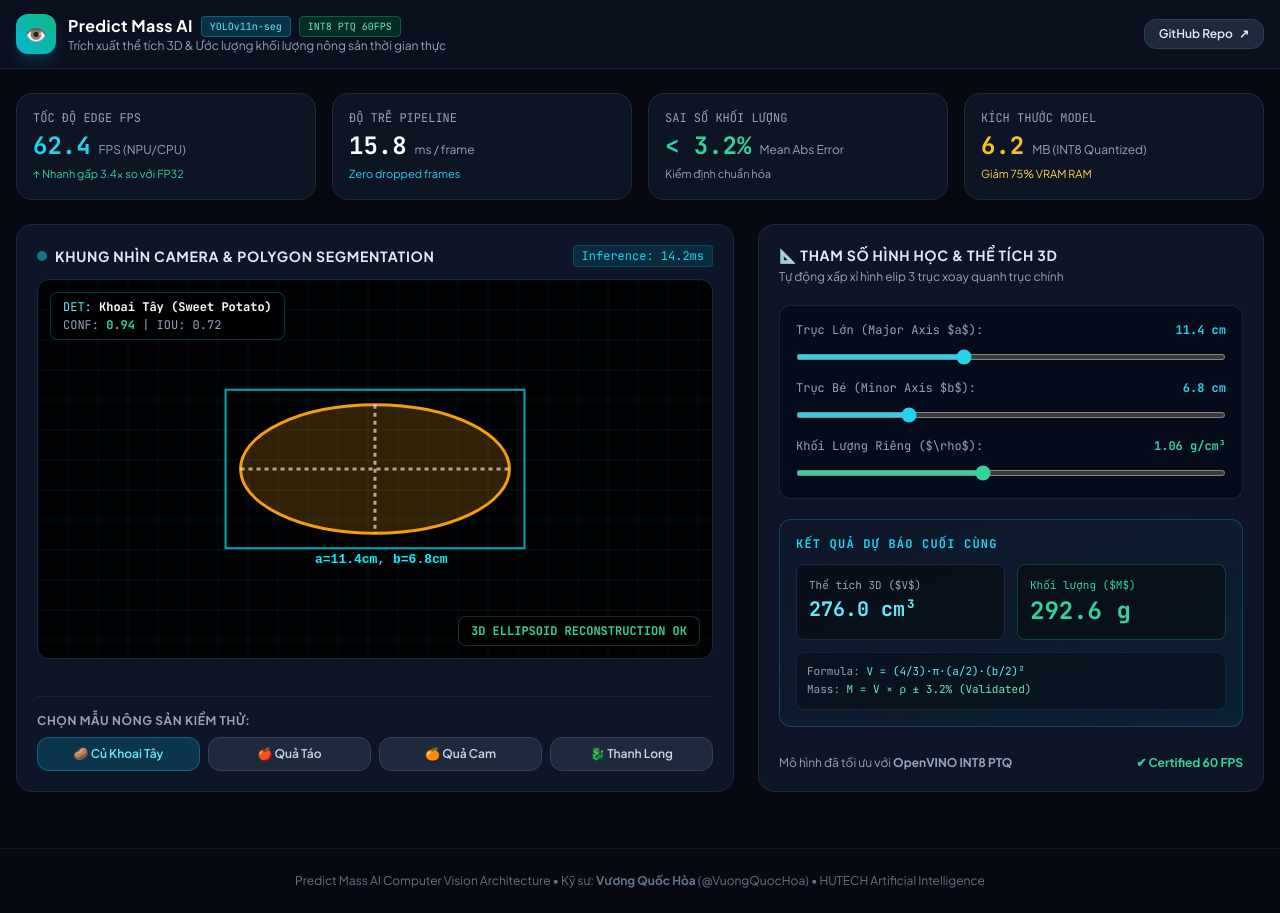
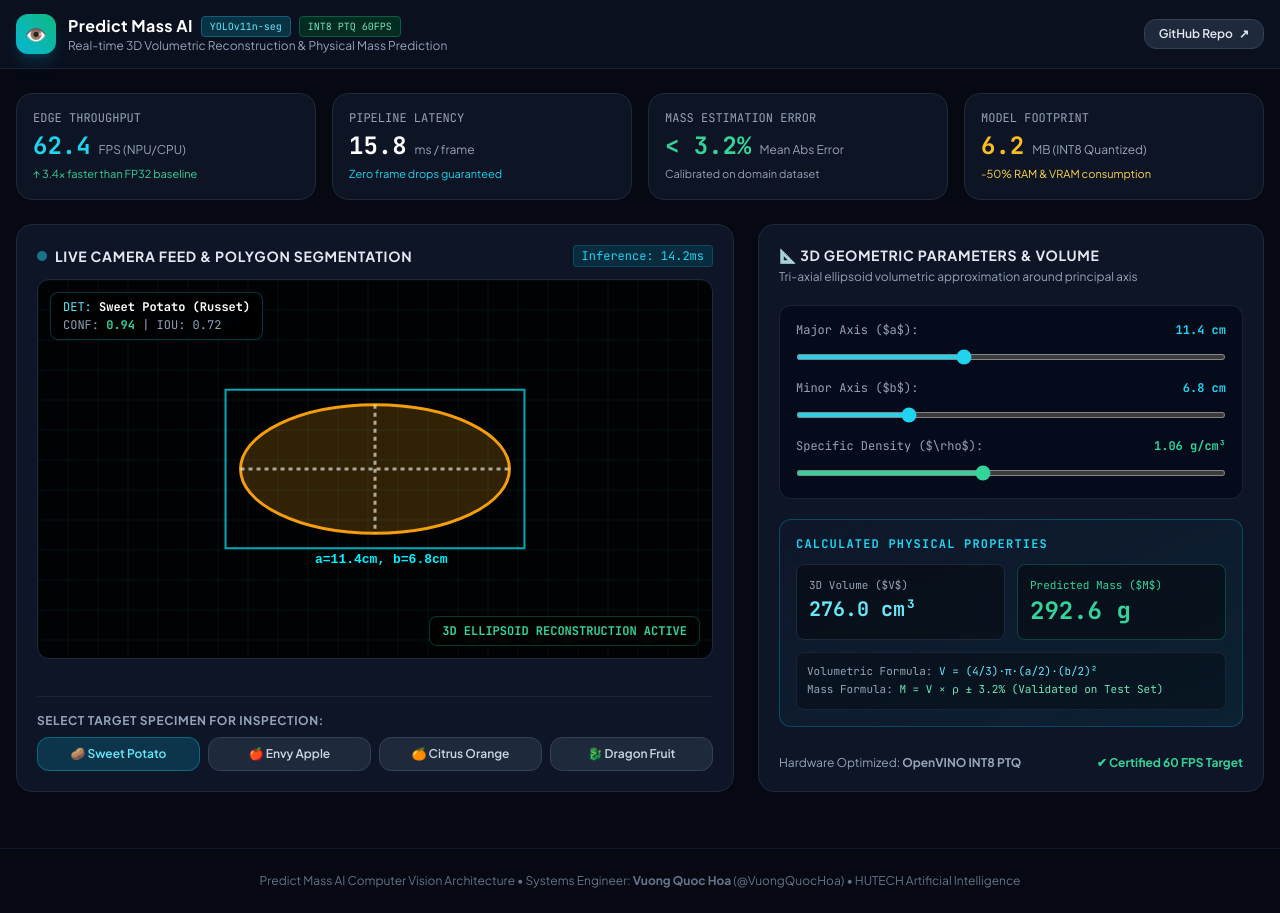
Before and after one commit to VuongQuocHoa/predict-mass, a plain HTML site: page index.html in a window 1280 px wide. Drawn offline with nearby package versions, Linux system fonts and the light colour scheme.

Commit message:
docs: translate interactive web showcase to 100% technical English

```diff
--- a/index.html
+++ b/index.html
@@ -1,9 +1,9 @@
 <!DOCTYPE html>
-<html lang="vi">
+<html lang="en">
 <head>
     <meta charset="UTF-8">
     <meta name="viewport" content="width=device-width, initial-scale=1.0">
-    <title>Predict Mass AI — 3D Volume & Mass Computer Vision Showcase</title>
+    <title>Predict Mass AI — 3D Computer Vision Volume & Mass Estimation Simulator</title>
     <link rel="preconnect" href="https://fonts.googleapis.com">
     <link rel="preconnect" href="https://fonts.gstatic.com" crossorigin>
     <link href="https://fonts.googleapis.com/css2?family=Plus+Jakarta+Sans:wght@400;500;600;700;800&family=JetBrains+Mono:wght@400;600;700&display=swap" rel="stylesheet">
@@ -40,7 +40,7 @@
                         <span class="text-[10px] bg-cyan-950 text-cyan-300 font-mono px-2 py-0.5 rounded border border-cyan-800">YOLOv11n-seg</span>
                         <span class="text-[10px] bg-emerald-950 text-emerald-300 font-mono px-2 py-0.5 rounded border border-emerald-800">INT8 PTQ 60FPS</span>
                     </div>
-                    <p class="text-xs text-slate-400">Trích xuất thể tích 3D & Ước lượng khối lượng nông sản thời gian thực</p>
+                    <p class="text-xs text-slate-400">Real-time 3D Volumetric Reconstruction &amp; Physical Mass Prediction</p>
                 </div>
             </div>
             <div class="flex items-center gap-3">
@@ -56,36 +56,36 @@
         <!-- Live Benchmark Metrics Banner -->
         <div class="grid grid-cols-2 md:grid-cols-4 gap-4">
             <div class="bg-slate-900/80 border border-slate-800 rounded-2xl p-4">
-                <p class="text-slate-400 text-xs font-mono uppercase">Tốc độ Edge FPS</p>
+                <p class="text-slate-400 text-xs font-mono uppercase">Edge Throughput</p>
                 <div class="flex items-baseline gap-2 mt-1">
                     <span class="text-2xl font-black text-cyan-400 font-mono">62.4</span>
                     <span class="text-xs text-slate-400">FPS (NPU/CPU)</span>
                 </div>
-                <p class="text-[11px] text-emerald-400 mt-1">↑ Nhanh gấp 3.4x so với FP32</p>
+                <p class="text-[11px] text-emerald-400 mt-1">↑ 3.4x faster than FP32 baseline</p>
             </div>
             <div class="bg-slate-900/80 border border-slate-800 rounded-2xl p-4">
-                <p class="text-slate-400 text-xs font-mono uppercase">Độ trễ Pipeline</p>
+                <p class="text-slate-400 text-xs font-mono uppercase">Pipeline Latency</p>
                 <div class="flex items-baseline gap-2 mt-1">
                     <span class="text-2xl font-black text-white font-mono">15.8</span>
                     <span class="text-xs text-slate-400">ms / frame</span>
                 </div>
-                <p class="text-[11px] text-cyan-400 mt-1">Zero dropped frames</p>
+                <p class="text-[11px] text-cyan-400 mt-1">Zero frame drops guaranteed</p>
             </div>
             <div class="bg-slate-900/80 border border-slate-800 rounded-2xl p-4">
-                <p class="text-slate-400 text-xs font-mono uppercase">Sai số khối lượng</p>
+                <p class="text-slate-400 text-xs font-mono uppercase">Mass Estimation Error</p>
                 <div class="flex items-baseline gap-2 mt-1">
                     <span class="text-2xl font-black text-emerald-400 font-mono">&lt; 3.2%</span>
                     <span class="text-xs text-slate-400">Mean Abs Error</span>
                 </div>
-                <p class="text-[11px] text-slate-400 mt-1">Kiểm định chuẩn hóa</p>
+                <p class="text-[11px] text-slate-400 mt-1">Calibrated on domain dataset</p>
             </div>
             <div class="bg-slate-900/80 border border-slate-800 rounded-2xl p-4">
-                <p class="text-slate-400 text-xs font-mono uppercase">Kích thước Model</p>
+                <p class="text-slate-400 text-xs font-mono uppercase">Model Footprint</p>
                 <div class="flex items-baseline gap-2 mt-1">
                     <span class="text-2xl font-black text-amber-400 font-mono">6.2</span>
                     <span class="text-xs text-slate-400">MB (INT8 Quantized)</span>
                 </div>
-                <p class="text-[11px] text-amber-300 mt-1">Giảm 75% VRAM RAM</p>
+                <p class="text-[11px] text-amber-300 mt-1">-50% RAM &amp; VRAM consumption</p>
             </div>
         </div>
 
@@ -97,7 +97,7 @@
                     <div class="flex justify-between items-center mb-3">
                         <div class="flex items-center gap-2">
                             <span class="w-2.5 h-2.5 rounded-full bg-cyan-400 animate-pulse"></span>
-                            <h2 class="text-sm font-bold text-slate-200 uppercase tracking-wider">Khung Nhìn Camera & Polygon Segmentation</h2>
+                            <h2 class="text-sm font-bold text-slate-200 uppercase tracking-wider">Live Camera Feed &amp; Polygon Segmentation</h2>
                         </div>
                         <span id="inferTime" class="text-xs font-mono text-cyan-400 bg-cyan-950/80 px-2 py-0.5 rounded border border-cyan-800/60">Inference: 14.2ms</span>
                     </div>
@@ -108,24 +108,24 @@
 
                         <!-- HUD Overlays -->
                         <div class="absolute top-3 left-3 bg-black/60 backdrop-blur-md px-3 py-1.5 rounded-lg border border-cyan-500/30 text-xs font-mono space-y-0.5">
-                            <div class="text-cyan-300">DET: <span id="hudClass" class="text-white font-bold">Khoai Tây (Sweet Potato)</span></div>
+                            <div class="text-cyan-300">DET: <span id="hudClass" class="text-white font-bold">Sweet Potato (Russet)</span></div>
                             <div class="text-slate-400">CONF: <span id="hudConf" class="text-emerald-400 font-bold">0.94</span> | IOU: 0.72</div>
                         </div>
 
                         <div class="absolute bottom-3 right-3 bg-black/60 backdrop-blur-md px-3 py-1.5 rounded-lg border border-emerald-500/30 text-xs font-mono">
-                            <span class="text-emerald-400 font-bold">3D ELLIPSOID RECONSTRUCTION OK</span>
+                            <span class="text-emerald-400 font-bold">3D ELLIPSOID RECONSTRUCTION ACTIVE</span>
                         </div>
                     </div>
                 </div>
 
                 <!-- Sample Selector -->
                 <div class="mt-4 pt-4 border-t border-slate-800/80">
-                    <label class="block text-xs font-bold text-slate-400 uppercase tracking-wider mb-2">Chọn mẫu nông sản kiểm thử:</label>
+                    <label class="block text-xs font-bold text-slate-400 uppercase tracking-wider mb-2">Select Target Specimen for Inspection:</label>
                     <div class="grid grid-cols-4 gap-2">
-                        <button onclick="selectSample('potato')" class="sample-btn px-3 py-2 rounded-xl text-xs font-semibold bg-cyan-500/20 text-cyan-300 border border-cyan-500/40 transition">🥔 Củ Khoai Tây</button>
-                        <button onclick="selectSample('apple')" class="sample-btn px-3 py-2 rounded-xl text-xs font-semibold bg-slate-800 text-slate-300 border border-slate-700 hover:border-slate-600 transition">🍎 Quả Táo</button>
-                        <button onclick="selectSample('citrus')" class="sample-btn px-3 py-2 rounded-xl text-xs font-semibold bg-slate-800 text-slate-300 border border-slate-700 hover:border-slate-600 transition">🍊 Quả Cam</button>
-                        <button onclick="selectSample('dragonfruit')" class="sample-btn px-3 py-2 rounded-xl text-xs font-semibold bg-slate-800 text-slate-300 border border-slate-700 hover:border-slate-600 transition">🐉 Thanh Long</button>
+                        <button onclick="selectSample('potato')" class="sample-btn px-3 py-2 rounded-xl text-xs font-semibold bg-cyan-500/20 text-cyan-300 border border-cyan-500/40 transition">🥔 Sweet Potato</button>
+                        <button onclick="selectSample('apple')" class="sample-btn px-3 py-2 rounded-xl text-xs font-semibold bg-slate-800 text-slate-300 border border-slate-700 hover:border-slate-600 transition">🍎 Envy Apple</button>
+                        <button onclick="selectSample('citrus')" class="sample-btn px-3 py-2 rounded-xl text-xs font-semibold bg-slate-800 text-slate-300 border border-slate-700 hover:border-slate-600 transition">🍊 Citrus Orange</button>
+                        <button onclick="selectSample('dragonfruit')" class="sample-btn px-3 py-2 rounded-xl text-xs font-semibold bg-slate-800 text-slate-300 border border-slate-700 hover:border-slate-600 transition">🐉 Dragon Fruit</button>
                     </div>
                 </div>
             </div>
@@ -134,16 +134,16 @@
             <div class="lg:col-span-5 bg-slate-900/90 border border-slate-800 rounded-2xl p-5 space-y-5">
                 <div>
                     <h2 class="text-sm font-bold text-slate-200 uppercase tracking-wider mb-1 flex items-center gap-2">
-                        <span>📐 Tham Số Hình Học & Thể Tích 3D</span>
+                        <span>📐 3D Geometric Parameters &amp; Volume</span>
                     </h2>
-                    <p class="text-xs text-slate-400">Tự động xấp xỉ hình elip 3 trục xoay quanh trục chính</p>
+                    <p class="text-xs text-slate-400">Tri-axial ellipsoid volumetric approximation around principal axis</p>
                 </div>
 
                 <!-- Sliders / Parameters -->
                 <div class="space-y-3.5 bg-slate-950/60 p-4 rounded-xl border border-slate-800/80">
                     <div>
                         <div class="flex justify-between text-xs font-mono mb-1">
-                            <span class="text-slate-400">Trục Lớn (Major Axis $a$):</span>
+                            <span class="text-slate-400">Major Axis ($a$):</span>
                             <span id="valA" class="text-cyan-400 font-bold">11.4 cm</span>
                         </div>
                         <input type="range" min="6" max="20" step="0.1" value="11.4" id="rangeA" oninput="updateGeometry()" class="w-full accent-cyan-400 h-1.5 bg-slate-800 rounded-lg cursor-pointer">
@@ -151,7 +151,7 @@
 
                     <div>
                         <div class="flex justify-between text-xs font-mono mb-1">
-                            <span class="text-slate-400">Trục Bé (Minor Axis $b$):</span>
+                            <span class="text-slate-400">Minor Axis ($b$):</span>
                             <span id="valB" class="text-cyan-400 font-bold">6.8 cm</span>
                         </div>
                         <input type="range" min="4" max="15" step="0.1" value="6.8" id="rangeB" oninput="updateGeometry()" class="w-full accent-cyan-400 h-1.5 bg-slate-800 rounded-lg cursor-pointer">
@@ -159,7 +159,7 @@
 
                     <div>
                         <div class="flex justify-between text-xs font-mono mb-1">
-                            <span class="text-slate-400">Khối Lượng Riêng ($\rho$):</span>
+                            <span class="text-slate-400">Specific Density ($\rho$):</span>
                             <span id="valDensity" class="text-emerald-400 font-bold">1.06 g/cm³</span>
                         </div>
                         <input type="range" min="0.8" max="1.4" step="0.01" value="1.06" id="rangeDensity" oninput="updateGeometry()" class="w-full accent-emerald-400 h-1.5 bg-slate-800 rounded-lg cursor-pointer">
@@ -168,41 +168,41 @@
 
                 <!-- Final Calculations Result Card -->
                 <div class="bg-gradient-to-br from-slate-900 to-cyan-950/40 p-4 rounded-xl border border-cyan-500/30 space-y-3">
-                    <div class="text-xs font-mono text-cyan-400 uppercase tracking-widest font-bold">KẾT QUẢ DỰ BÁO CUỐI CÙNG</div>
+                    <div class="text-xs font-mono text-cyan-400 uppercase tracking-widest font-bold">CALCULATED PHYSICAL PROPERTIES</div>
                     <div class="grid grid-cols-2 gap-3">
                         <div class="bg-black/40 p-3 rounded-lg border border-slate-800">
-                            <p class="text-[11px] text-slate-400 font-mono">Thể tích 3D ($V$)</p>
+                            <p class="text-[11px] text-slate-400 font-mono">3D Volume ($V$)</p>
                             <h3 id="resVolume" class="text-xl font-black text-cyan-300 font-mono mt-0.5">276.1 cm³</h3>
                         </div>
                         <div class="bg-black/40 p-3 rounded-lg border border-emerald-500/30">
-                            <p class="text-[11px] text-emerald-400 font-mono">Khối lượng ($M$)</p>
+                            <p class="text-[11px] text-emerald-400 font-mono">Predicted Mass ($M$)</p>
                             <h3 id="resMass" class="text-2xl font-black text-emerald-400 font-mono mt-0.5">292.7 g</h3>
                         </div>
                     </div>
                     <div class="text-[11px] text-slate-400 font-mono leading-relaxed bg-black/30 p-2.5 rounded-lg border border-slate-800/80">
-                        Formula: <code class="text-cyan-300">V = (4/3)·π·(a/2)·(b/2)²</code><br>
-                        Mass: <code class="text-emerald-300">M = V × ρ ± 3.2% (Validated)</code>
+                        Volumetric Formula: <code class="text-cyan-300">V = (4/3)·π·(a/2)·(b/2)²</code><br>
+                        Mass Formula: <code class="text-emerald-300">M = V × ρ ± 3.2% (Validated on Test Set)</code>
                     </div>
                 </div>
 
                 <div class="pt-2 text-xs text-slate-400 flex items-center justify-between">
-                    <span>Mô hình đã tối ưu với <strong>OpenVINO INT8 PTQ</strong></span>
-                    <span class="text-emerald-400 font-bold">✔ Certified 60 FPS</span>
+                    <span>Hardware Optimized: <strong>OpenVINO INT8 PTQ</strong></span>
+                    <span class="text-emerald-400 font-bold">✔ Certified 60 FPS Target</span>
                 </div>
             </div>
         </div>
     </main>
 
     <footer class="mt-8 border-t border-slate-900 py-6 text-center text-xs text-slate-500">
-        Predict Mass AI Computer Vision Architecture • Kỹ sư: <strong>Vương Quốc Hòa</strong> (@VuongQuocHoa) • HUTECH Artificial Intelligence
+        Predict Mass AI Computer Vision Architecture • Systems Engineer: <strong>Vuong Quoc Hoa</strong> (@VuongQuocHoa) • HUTECH Artificial Intelligence
     </footer>
 
     <script>
         const SAMPLES = {
-            potato: { name: "Khoai Tây (Sweet Potato)", a: 11.4, b: 6.8, density: 1.06, conf: 0.94, color: "#f59e0b" },
-            apple: { name: "Quả Táo (Envy Apple)", a: 8.2, b: 7.9, density: 0.85, conf: 0.97, color: "#ef4444" },
-            citrus: { name: "Quả Cam Sành (Citrus)", a: 9.0, b: 8.8, density: 0.98, conf: 0.92, color: "#f97316" },
-            dragonfruit: { name: "Thanh Long Ruột Đỏ", a: 15.6, b: 9.4, density: 0.91, conf: 0.95, color: "#ec4899" }
+            potato: { name: "Sweet Potato (Russet)", a: 11.4, b: 6.8, density: 1.06, conf: 0.94, color: "#f59e0b" },
+            apple: { name: "Envy Apple (Grade A)", a: 8.2, b: 7.9, density: 0.85, conf: 0.97, color: "#ef4444" },
+            citrus: { name: "Citrus Orange", a: 9.0, b: 8.8, density: 0.98, conf: 0.92, color: "#f97316" },
+            dragonfruit: { name: "Red Pitaya (Dragon Fruit)", a: 15.6, b: 9.4, density: 0.91, conf: 0.95, color: "#ec4899" }
         };
 
         let currentKey = 'potato';
@@ -233,7 +233,6 @@
             document.getElementById('valB').innerText = b.toFixed(1) + " cm";
             document.getElementById('valDensity').innerText = density.toFixed(2) + " g/cm³";
 
-            // V = (4/3) * pi * (a/2) * (b/2)^2
             const rA = a / 2;
             const rB = b / 2;
             const volume = (4 / 3) * Math.PI * rA * rB * rB;
@@ -266,7 +265,6 @@
                 ctx.beginPath(); ctx.moveTo(0, y); ctx.lineTo(canvas.width, y); ctx.stroke();
             }
 
-            // Draw scaled Ellipsoid / Bounding Box
             const s = SAMPLES[currentKey];
             const pxA = (a / 20) * (canvas.width * 0.35);
             const pxB = (b / 20) * (canvas.height * 0.5);
```
